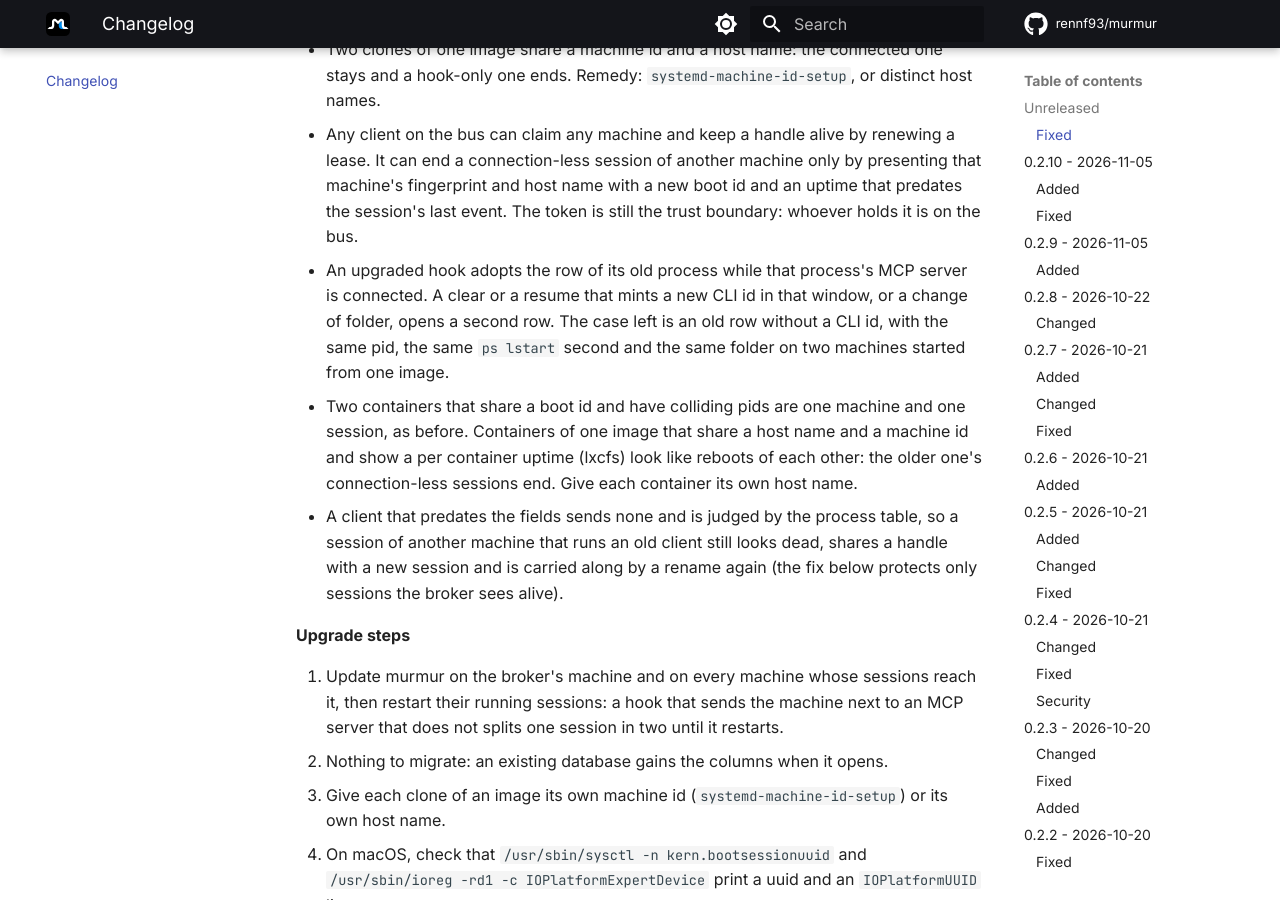
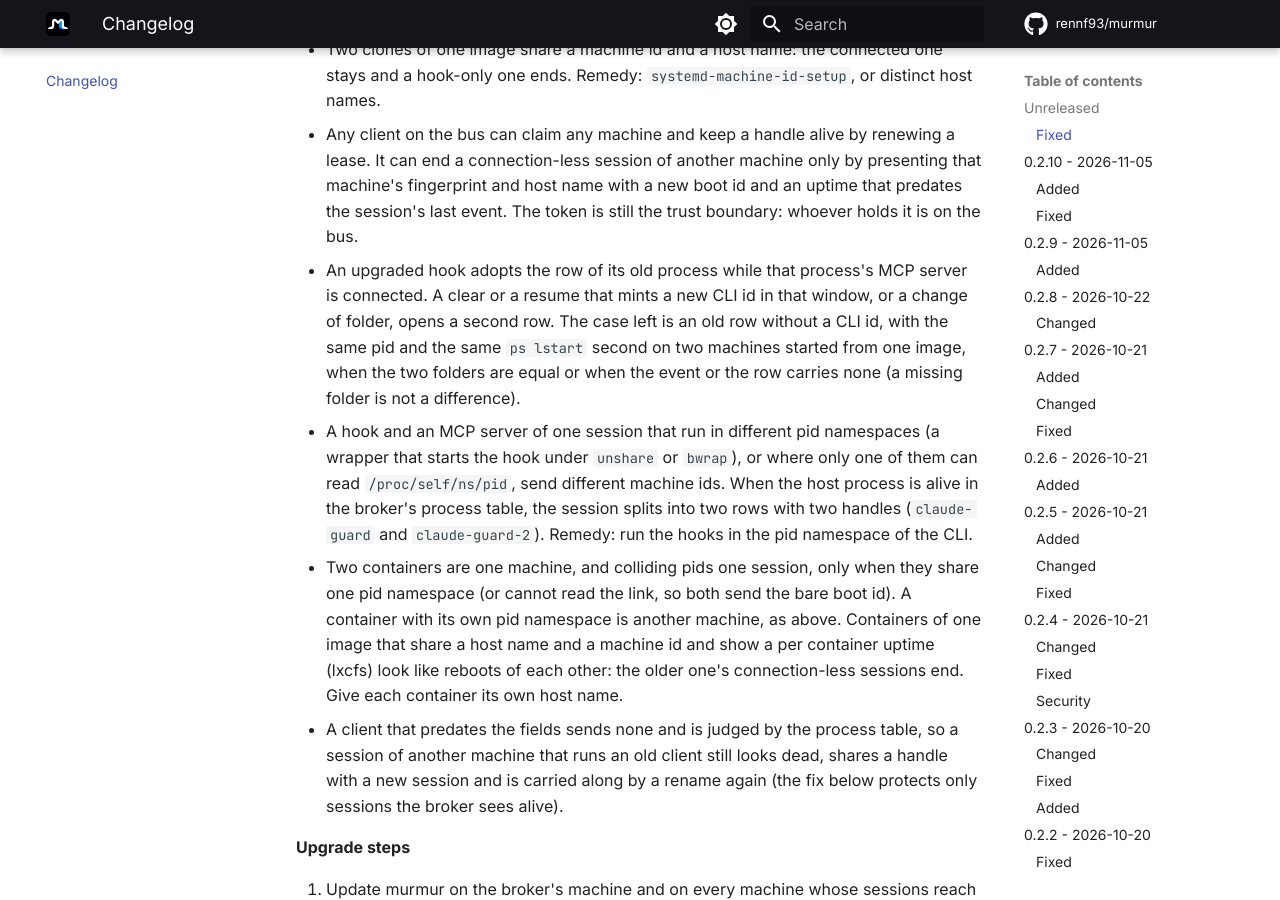
Before and after one commit to rennf93/murmur, an MkDocs documentation site: the page built from docs/changelog.md, in a window 1280 px wide and 900 px high, scrolled down 2423 px. Built offline with MkDocs 1.6.1 and Material for MkDocs 9.7.7, drawn with Linux system fonts in a browser that asks for light colours; comment, search, counter and statistics services are not loaded.

Commit message:
Docs: say what the adoption limit and the pid namespace limit really are
The adoption limit names the folder rule exactly: equal folders, or no folder on
either side. A hook and an MCP server of one session in different pid namespaces
send different machine ids and split the session in two handles, with the
remedy. The sentence on containers is true only for containers that share a pid
namespace.

Co-Authored-By: Claude Sonnet 5.5 <noreply@anthropic.com>

```diff
--- a/CHANGELOG.md
+++ b/CHANGELOG.md
@@ -30,8 +30,9 @@ All notable changes to murmur are documented here. The format follows [Keep a Ch
   - A crashed session of another machine keeps its handle for the 12 hour lease; so does one of the broker's own machine that sends a boot id while the broker cannot read its own. A container that restarts gets a new pid namespace, so its old session is another machine's and holds its handle for the lease.
   - Two clones of one image share a machine id and a host name: the connected one stays and a hook-only one ends. Remedy: `systemd-machine-id-setup`, or distinct host names.
   - Any client on the bus can claim any machine and keep a handle alive by renewing a lease. It can end a connection-less session of another machine only by presenting that machine's fingerprint and host name with a new boot id and an uptime that predates the session's last event. The token is still the trust boundary: whoever holds it is on the bus.
-  - An upgraded hook adopts the row of its old process while that process's MCP server is connected. A clear or a resume that mints a new CLI id in that window, or a change of folder, opens a second row. The case left is an old row without a CLI id, with the same pid, the same `ps lstart` second and the same folder on two machines started from one image.
-  - Two containers that share a boot id and have colliding pids are one machine and one session, as before. Containers of one image that share a host name and a machine id and show a per container uptime (lxcfs) look like reboots of each other: the older one's connection-less sessions end. Give each container its own host name.
+  - An upgraded hook adopts the row of its old process while that process's MCP server is connected. A clear or a resume that mints a new CLI id in that window, or a change of folder, opens a second row. The case left is an old row without a CLI id, with the same pid and the same `ps lstart` second on two machines started from one image, when the two folders are equal or when the event or the row carries none (a missing folder is not a difference).
+  - A hook and an MCP server of one session that run in different pid namespaces (a wrapper that starts the hook under `unshare` or `bwrap`), or where only one of them can read `/proc/self/ns/pid`, send different machine ids. When the host process is alive in the broker's process table, the session splits into two rows with two handles (`claude-guard` and `claude-guard-2`). Remedy: run the hooks in the pid namespace of the CLI.
+  - Two containers are one machine, and colliding pids one session, only when they share one pid namespace (or cannot read the link, so both send the bare boot id). A container with its own pid namespace is another machine, as above. Containers of one image that share a host name and a machine id and show a per container uptime (lxcfs) look like reboots of each other: the older one's connection-less sessions end. Give each container its own host name.
   - A client that predates the fields sends none and is judged by the process table, so a session of another machine that runs an old client still looks dead, shares a handle with a new session and is carried along by a rename again (the fix below protects only sessions the broker sees alive).
 
   **Upgrade steps**
```
Also changed, not shown: docs/concepts.md (+1 -0 lines).
